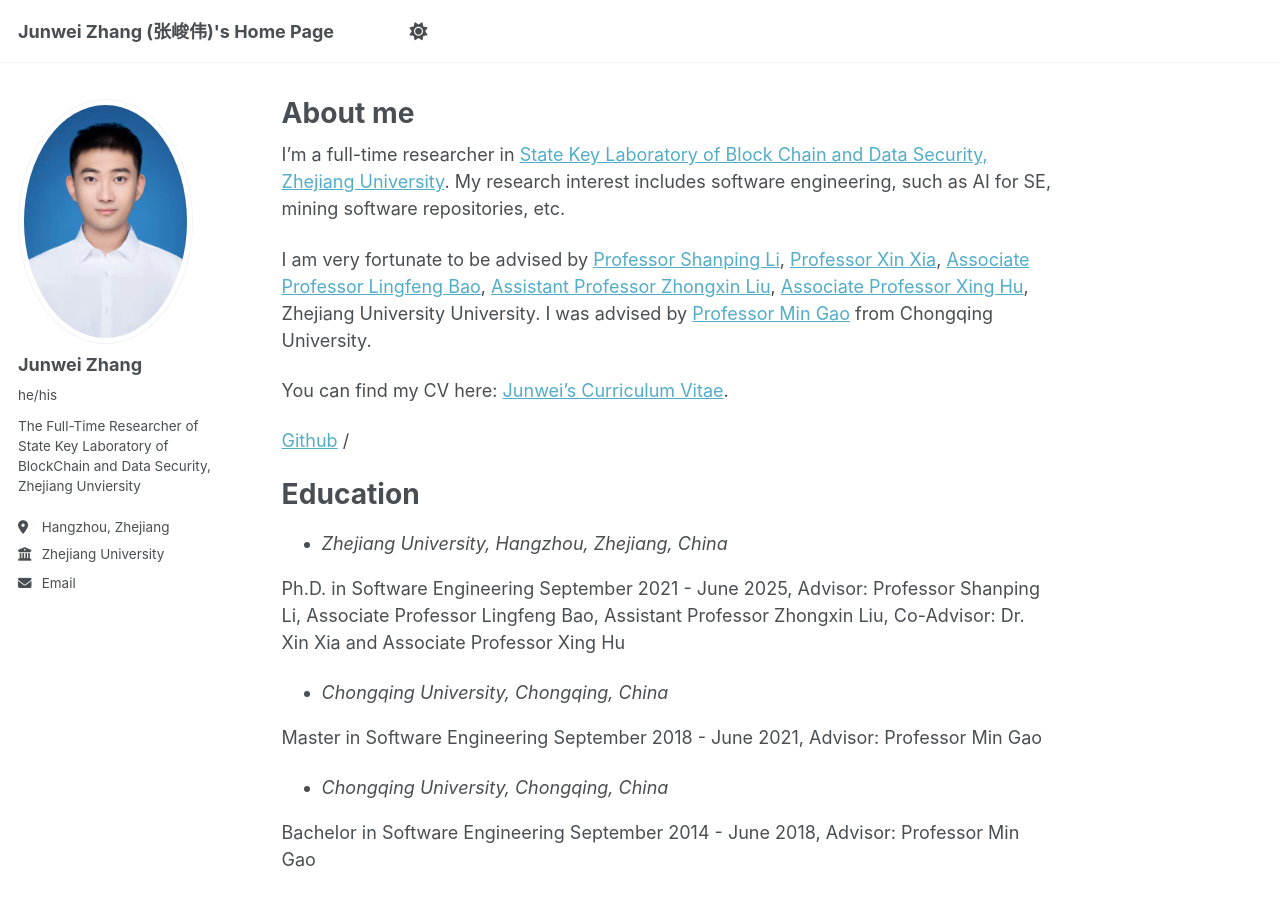
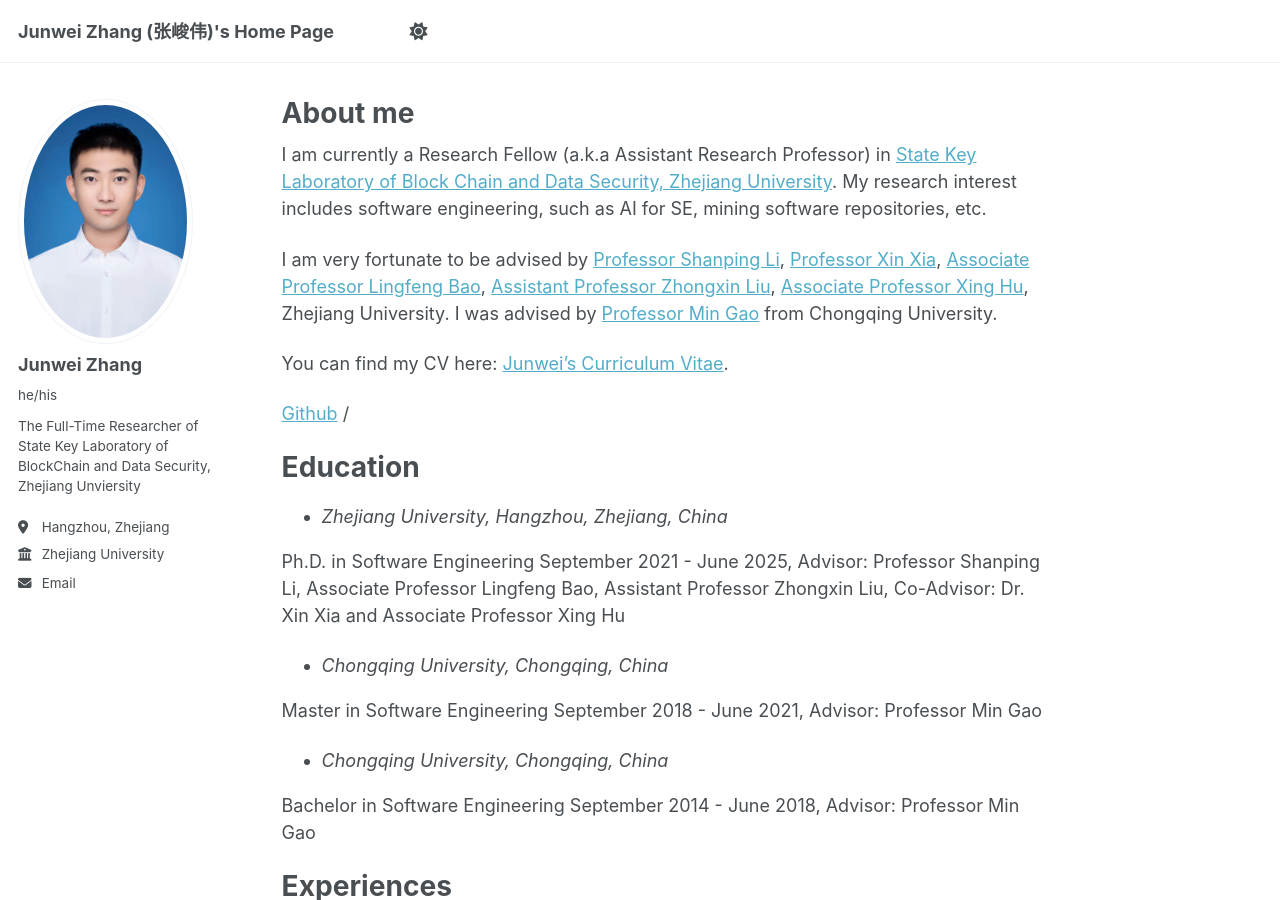
Before and after one commit to jw-zhang-zju/jw-zhang-zju.github.io, a Jekyll site: the page built from _pages/about.md, in a window 1280 px wide and 900 px high. Built offline with Jekyll 4.4.1, drawn with Linux system fonts in a browser that asks for light colours.

Commit message:
Update about.md

```diff
--- a/_pages/about.md
+++ b/_pages/about.md
@@ -7,9 +7,9 @@ redirect_from:
   - /about.html
 ---
 
-I'm a full-time researcher in [State Key Laboratory of Block Chain and Data Security, Zhejiang University](https://www.zju.edu.cn/). My research interest includes software engineering, such as AI for SE, mining software repositories, etc.
+I am currently a Research Fellow (a.k.a Assistant Research Professor) in [State Key Laboratory of Block Chain and Data Security, Zhejiang University](https://www.zju.edu.cn/). My research interest includes software engineering, such as AI for SE, mining software repositories, etc.
 
-I am very fortunate to be advised by [Professor Shanping Li](https://person.zju.edu.cn/0087125), [Professor Xin Xia](https://xin-xia.github.io/),  [Associate Professor Lingfeng Bao](https://baolingfeng.github.io/), [Assistant Professor Zhongxin Liu](https://zhongxin-liu.github.io/), [Associate Professor Xing Hu](https://xing-hu.github.io/), Zhejiang University University. I was advised by [Professor Min Gao](https://scholar.google.com/citations?user=K8oe7sMAAAAJ&hl=zh-CN) from Chongqing University.
+I am very fortunate to be advised by [Professor Shanping Li](https://person.zju.edu.cn/0087125), [Professor Xin Xia](https://xin-xia.github.io/),  [Associate Professor Lingfeng Bao](https://baolingfeng.github.io/), [Assistant Professor Zhongxin Liu](https://zhongxin-liu.github.io/), [Associate Professor Xing Hu](https://xing-hu.github.io/), Zhejiang University. I was advised by [Professor Min Gao](https://scholar.google.com/citations?user=K8oe7sMAAAAJ&hl=zh-CN) from Chongqing University.
 
 You can find my CV here: [Junwei's Curriculum Vitae](../assets/Curriculum_Vitae.pdf).
 
```
